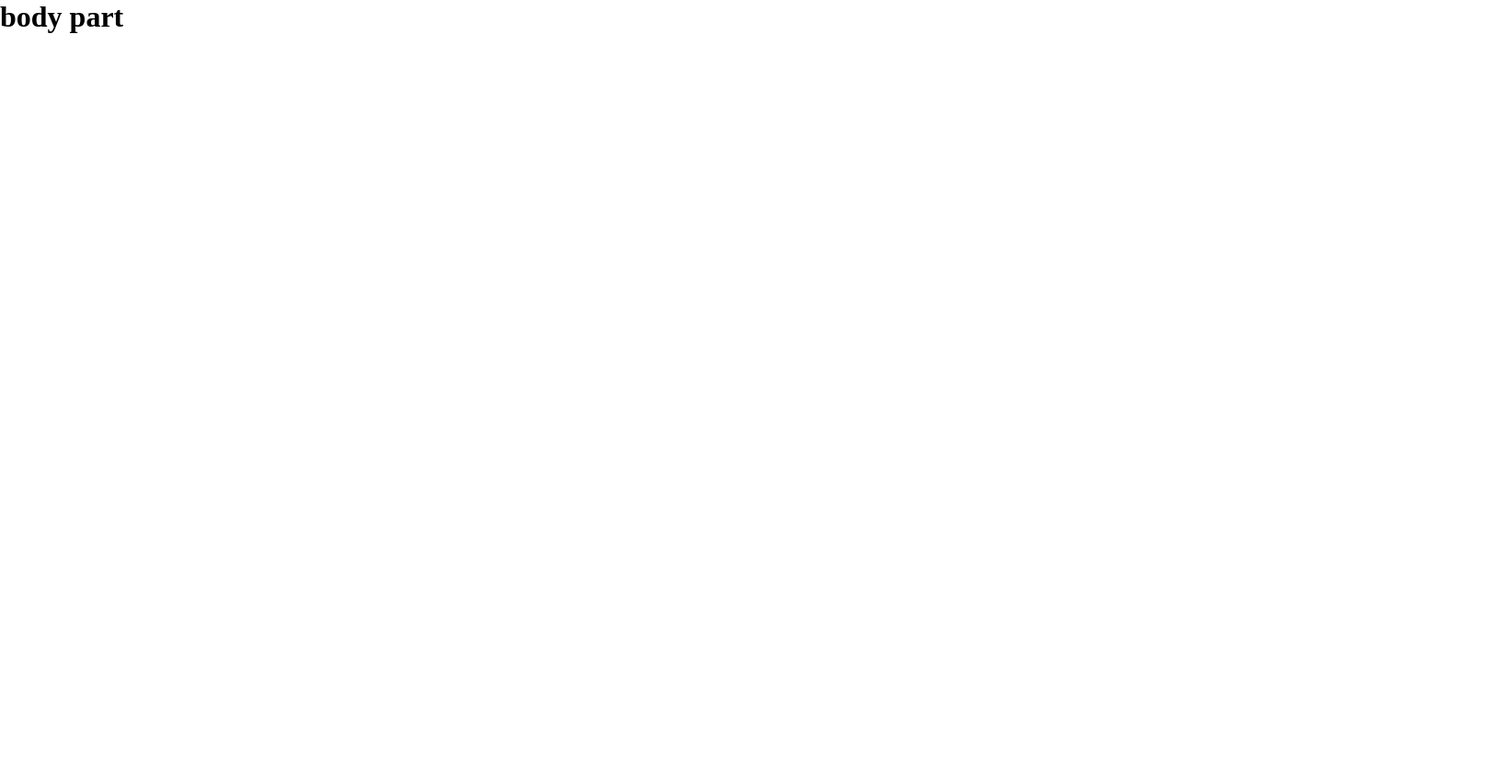
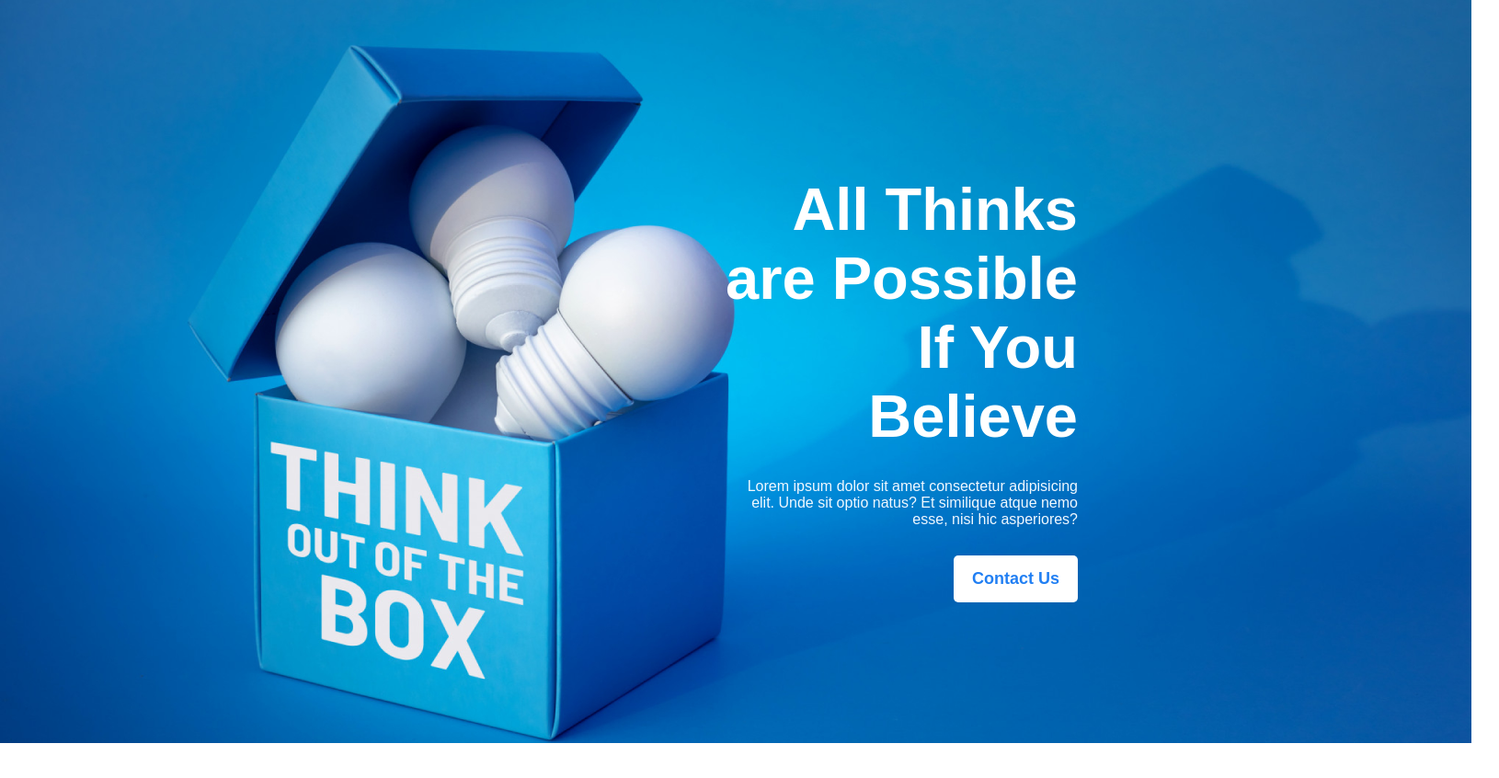
Before and after one commit to Mdsakib999/First-assignment, a plain HTML site: page index.html in a window 1280 px wide. Shown: the whole page at 92% size, 1630 px wide, since content can reach past the window. Before the commit the page ends 800 px from the top, so only its background shows below. Drawn offline with Linux system fonts and the light colour scheme.

Commit message:
Added header

```diff
--- a/index.html
+++ b/index.html
@@ -11,15 +11,24 @@
     <!-- This the header part -->
     <header>
 
+        <div class="header">
+            <div class="home">
+                <h1>All Thinks are Possible If You Believe</h1>
+            <p>Lorem ipsum dolor sit amet consectetur adipisicing elit. Unde sit optio natus? Et similique atque nemo esse, nisi hic asperiores?</p>
+
+            <button class="btn-primary">Contact Us</button>
+            </div>
+        </div>
+
     </header>
 
     <!-- this is the main body -->
     <main>
-        <div class="liner">
+
 
         </div>
 
-        <h1>body part</h1>
+
     </main>
 
     <!-- Footer section -->
--- a/style.css
+++ b/style.css
@@ -1,4 +1,46 @@
 *{
     margin: 0;
     padding: 0;
+    font-family: sans-serif;
 }
+
+/* Header section */
+
+.header{
+    width: 100%;
+    height: 100vh;
+
+    padding: 170px 10px 0px 340px;
+    background-image: url(images/banner/banner3.png);
+    background-repeat: no-repeat;
+    /* background-size: cover; */
+}
+
+.home{
+    width: 30%;
+    margin:auto;
+    padding: 20px;
+    text-align: right;
+
+}
+
+.home h1{
+    color: white;
+    font-size: 65px;
+    font-weight: 700;
+}
+
+.home p{
+    color: aliceblue;
+    margin: 30px 0;
+}
+
+.btn-primary{
+    padding: 15px 20px;
+    background-color: white;
+    color: rgb(33, 127, 243);
+    font-size: 18px;
+    font-weight: 700;
+    border: none;
+    border-radius: 5px;
+}
```
